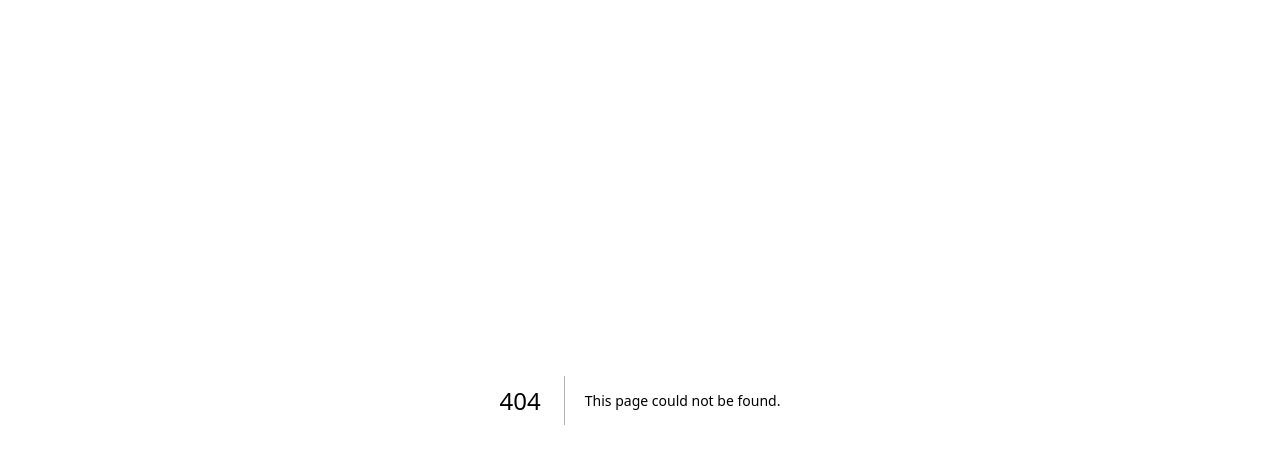
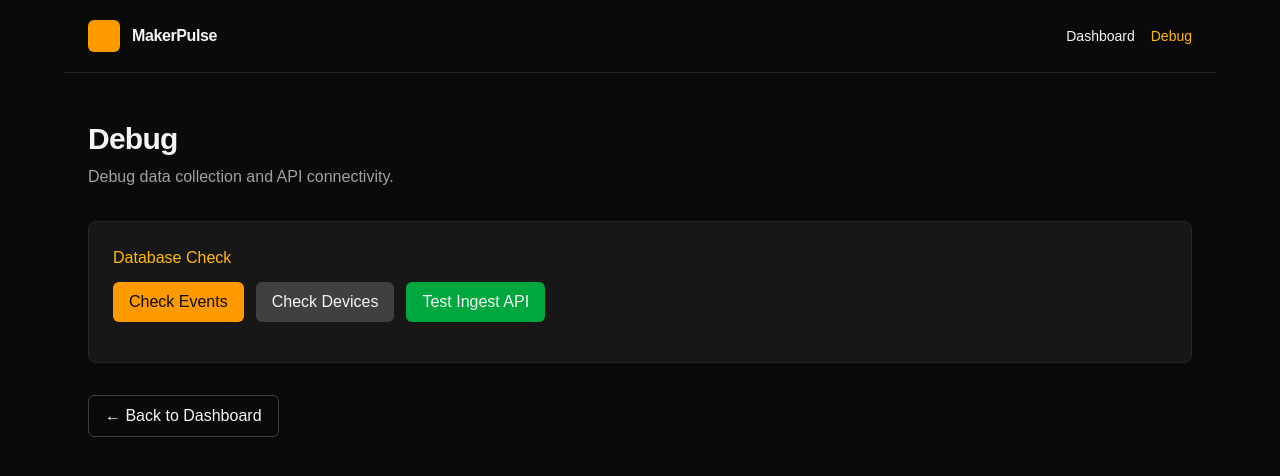
Before and after one commit to msanchezgrice/interesttracker, a Next.js app in the folder apps/web/: page /debug in a window 1280 px wide. Before the commit this address had no page. Shown: the top 476 px of the page. Built offline with nearby package versions, Linux system fonts and the light colour scheme.

Commit message:
feat: add debug pages and fix extension error handling

```diff
--- /dev/null
+++ b/apps/web/src/app/api/debug/devices/route.ts
@@ -0,0 +1,21 @@
+import { NextResponse } from "next/server";
+import { prisma } from "@/lib/prisma";
+
+export async function GET() {
+  try {
+    const count = await prisma.device.count();
+    const devices = await prisma.device.findMany({
+      select: {
+        id: true,
+        userId: true,
+        label: true,
+        apiKey: true,
+        createdAt: true
+      }
+    });
+
+    return NextResponse.json({ count, devices });
+  } catch (e) {
+    return NextResponse.json({ error: (e as Error).message }, { status: 500 });
+  }
+}
--- /dev/null
+++ b/apps/web/src/app/api/debug/events/route.ts
@@ -0,0 +1,24 @@
+import { NextResponse } from "next/server";
+import { prisma } from "@/lib/prisma";
+
+export async function GET() {
+  try {
+    const count = await prisma.event.count();
+    const recent = await prisma.event.findMany({
+      take: 5,
+      orderBy: { createdAt: 'desc' },
+      select: {
+        url: true,
+        title: true,
+        ms: true,
+        domain: true,
+        createdAt: true,
+        userId: true
+      }
+    });
+
+    return NextResponse.json({ count, recent });
+  } catch (e) {
+    return NextResponse.json({ error: (e as Error).message }, { status: 500 });
+  }
+}
--- /dev/null
+++ b/apps/web/src/app/debug/page.tsx
@@ -0,0 +1,121 @@
+"use client";
+import Link from "next/link";
+import { useState } from "react";
+
+export default function Debug() {
+  const [eventCount, setEventCount] = useState<string>("");
+  const [deviceCount, setDeviceCount] = useState<string>("");
+
+  const checkEvents = async () => {
+    try {
+      const response = await fetch('/api/debug/events');
+      const data = await response.json();
+      setEventCount(`Events: ${JSON.stringify(data, null, 2)}`);
+    } catch (e) {
+      setEventCount(`Error: ${(e as Error).message}`);
+    }
+  };
+
+  const checkDevices = async () => {
+    try {
+      const response = await fetch('/api/debug/devices');
+      const data = await response.json();
+      setDeviceCount(`Devices: ${JSON.stringify(data, null, 2)}`);
+    } catch (e) {
+      setDeviceCount(`Error: ${(e as Error).message}`);
+    }
+  };
+
+  const testIngest = async () => {
+    try {
+      const response = await fetch('/api/ingest', {
+        method: 'POST',
+        headers: {
+          'Content-Type': 'application/json',
+          'x-device-key': 'DEVKEY_TEST_123'
+        },
+        body: JSON.stringify({
+          events: [{
+            url: 'https://debug.test',
+            title: 'Debug Test Page',
+            ms: 15000,
+            scrollDepth: 0.5,
+            tsStart: Date.now() - 15000,
+            tsEnd: Date.now()
+          }]
+        })
+      });
+      const data = await response.json();
+      alert(`Ingest test: ${response.status} - ${JSON.stringify(data)}`);
+    } catch (e) {
+      alert(`Ingest error: ${(e as Error).message}`);
+    }
+  };
+
+  return (
+    <div className="min-h-screen bg-neutral-950 text-neutral-100">
+      <header className="max-w-6xl mx-auto px-6 py-5 flex items-center justify-between border-b border-neutral-800">
+        <Link href="/" className="flex items-center gap-3">
+          <div className="h-8 w-8 rounded-md bg-amber-500" />
+          <span className="font-semibold tracking-tight">MakerPulse</span>
+        </Link>
+        <div className="flex items-center gap-4 text-sm">
+          <Link className="hover:text-amber-400" href="/dashboard">Dashboard</Link>
+          <Link className="text-amber-400" href="/debug">Debug</Link>
+        </div>
+      </header>
+
+      <main className="max-w-6xl mx-auto px-6 py-12">
+        <div className="mb-8">
+          <h1 className="text-3xl font-semibold tracking-tight">Debug</h1>
+          <p className="mt-2 text-neutral-400">Debug data collection and API connectivity.</p>
+        </div>
+
+        <div className="grid gap-6">
+          <div className="rounded-lg border border-neutral-800 bg-neutral-900 p-6">
+            <h3 className="font-medium text-amber-400 mb-3">Database Check</h3>
+            <div className="flex gap-3 mb-4">
+              <button
+                onClick={checkEvents}
+                className="px-4 py-2 rounded-md bg-amber-500 text-neutral-950 font-medium hover:bg-amber-400"
+              >
+                Check Events
+              </button>
+              <button
+                onClick={checkDevices}
+                className="px-4 py-2 rounded-md bg-neutral-700 hover:bg-neutral-600"
+              >
+                Check Devices
+              </button>
+              <button
+                onClick={testIngest}
+                className="px-4 py-2 rounded-md bg-green-600 hover:bg-green-500"
+              >
+                Test Ingest API
+              </button>
+            </div>
+            {eventCount && (
+              <div className="mt-4 p-3 rounded bg-neutral-800 text-xs font-mono whitespace-pre">
+                {eventCount}
+              </div>
+            )}
+            {deviceCount && (
+              <div className="mt-4 p-3 rounded bg-neutral-800 text-xs font-mono whitespace-pre">
+                {deviceCount}
+              </div>
+            )}
+          </div>
+        </div>
+
+        <div className="mt-8">
+          <Link
+            href="/dashboard"
+            className="inline-block px-4 py-2 rounded-md border border-neutral-700 hover:border-neutral-600"
+          >
+            ← Back to Dashboard
+          </Link>
+        </div>
+      </main>
+    </div>
+  );
+}
```
Also changed, not shown: 1 other file (tests, documents, lock files or other folders).
